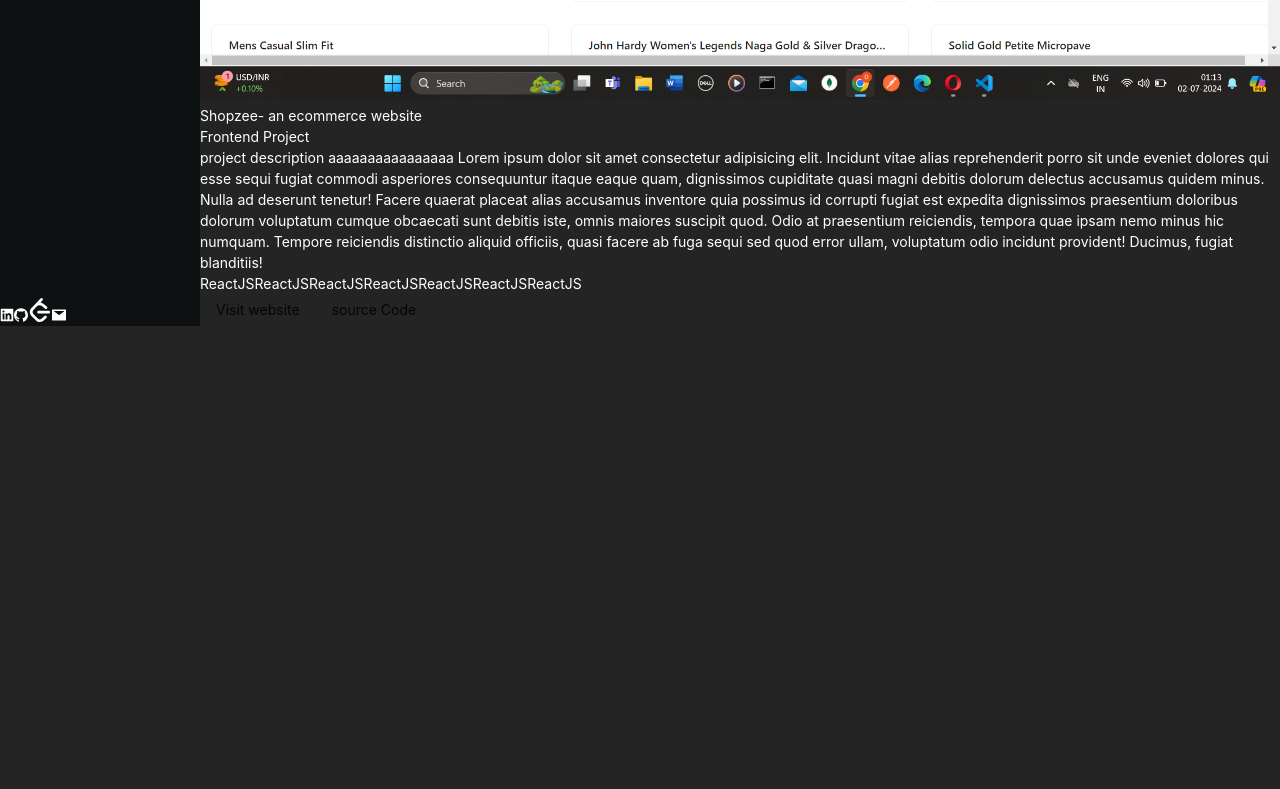
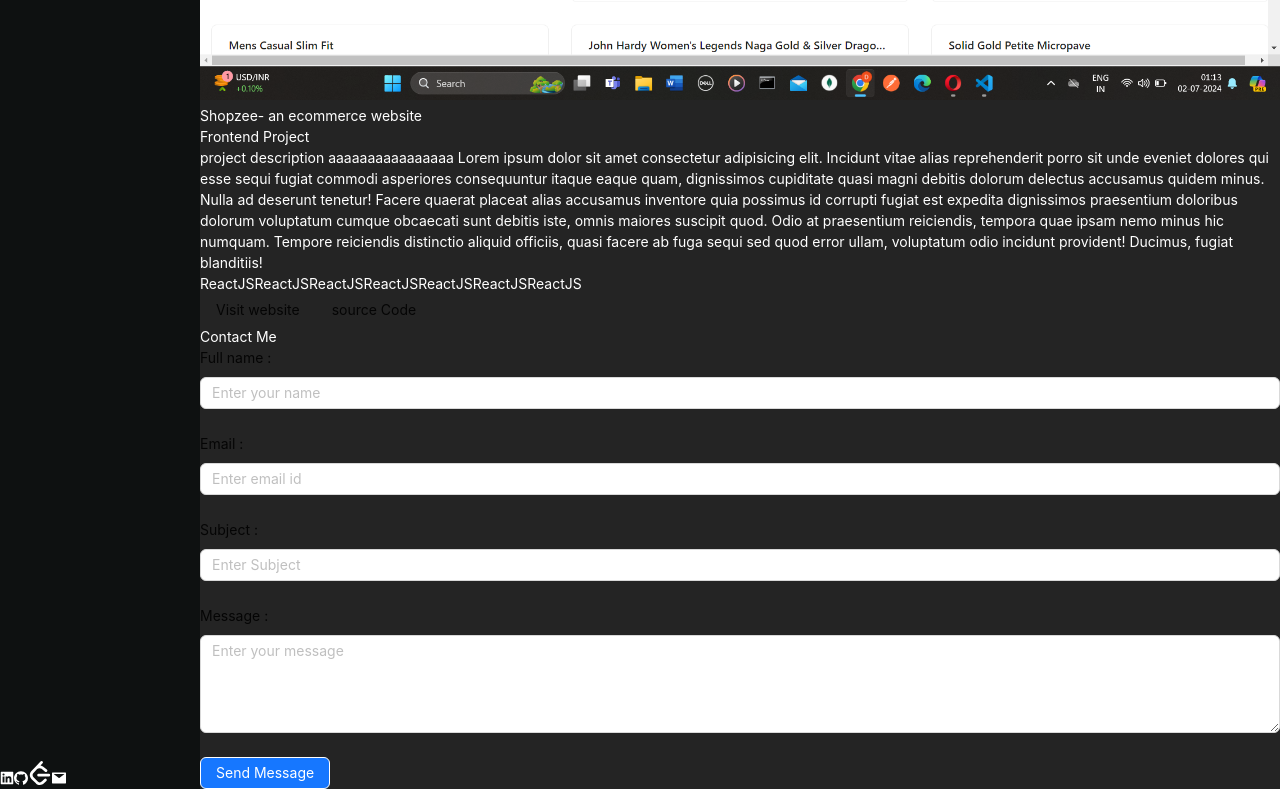
Before and after one commit to DebmalyaKuila/Portfolio, a React (Vite) app: page / in a window 1280 px wide. Shown: the part 4717-5506 px from the top of the page. Before the commit the page ends 5043 px from the top, so only its background shows below. Built offline with nearby package versions, Linux system fonts and the light colour scheme.

Commit message:
created contact page

```diff
--- /dev/null
+++ b/src/components/Contact.jsx
@@ -0,0 +1,77 @@
+import React, { useState } from 'react';
+import { PlusOutlined } from '@ant-design/icons';
+import {
+  Button,
+  Cascader,
+  Checkbox,
+  ColorPicker,
+  DatePicker,
+  Form,
+  Input,
+  InputNumber,
+  Radio,
+  Select,
+  Slider,
+  Switch,
+  TreeSelect,
+  Upload,
+} from 'antd';
+const { TextArea } = Input;
+
+const Contact = () => {
+    const  handleFormSubmit = (values) => {
+        console.log(values);
+    };
+  return (
+    <div className='w-10/12 m-auto py-8'>
+    <h2 className='text-center font-semibold text-2xl lg:text-4xl my-16'>Contact Me</h2>
+
+
+
+
+
+<div className='w-full flex justify-center '>
+
+<Form
+        name="contact_form"
+        layout="vertical"
+        className='w-8/12 !text-2xl'
+        onFinish={handleFormSubmit}
+      >
+
+        <Form.Item label={<label className='text-lg text-white font-medium'>Full name :</label>} name='name'>
+          <Input placeholder='Enter your name'/>
+        </Form.Item>
+        <Form.Item label={<label className='text-lg text-white font-medium'>Email :</label>} name='email'>
+          <Input placeholder='Enter email id'/>
+        </Form.Item>
+        <Form.Item label={<label className='text-lg text-white font-medium'>Subject :</label>} name='subject'>
+          <Input placeholder='Enter Subject'/>
+        </Form.Item>
+
+
+        <Form.Item label={<label className='text-lg text-white font-medium'>Message :</label>} name='message'>
+          <TextArea rows={4} placeholder='Enter your message'/>
+        </Form.Item>
+
+
+          <Button htmlType='submit' style={{
+
+          }} type='primary' className='font-medium bg-green-500 text-white rounded my-2 border-none hover:!bg-green-700'>Send Message</Button>
+
+
+      </Form>
+
+      </div>
+
+
+
+
+
+
+
+    </div>
+  )
+}
+
+export default Contact
--- a/src/components/pageContent.jsx
+++ b/src/components/pageContent.jsx
@@ -5,6 +5,11 @@
 import Skills from './Skills'
 import Experience from './Experience'
 import Projects from './Projects'
+import Contact from './Contact'
+
+
+
+
 const PageContent = () => {
   return (
     <div className='flex flex-col w-full h-full'>
@@ -13,6 +18,7 @@
       <Skills/>
       <Experience/>
       <Projects/>
+      <Contact/>
     </div>
   )
 }
```
